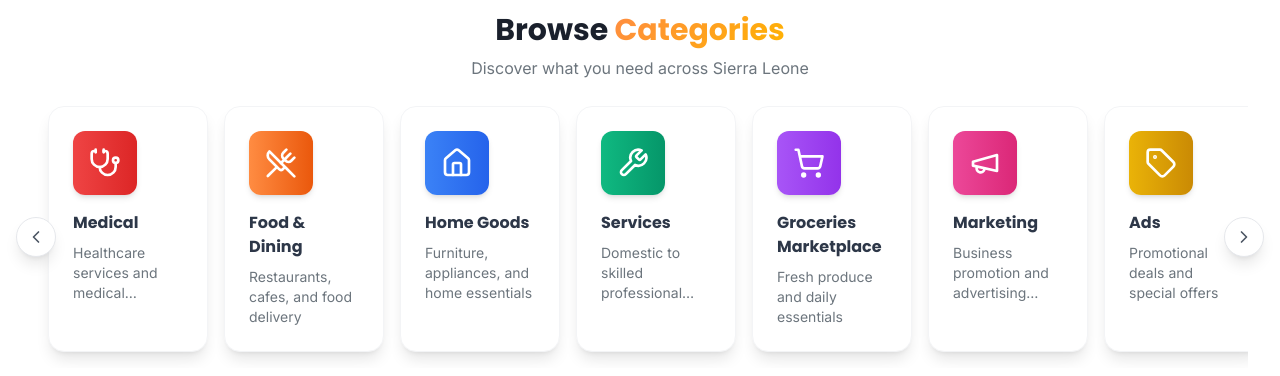
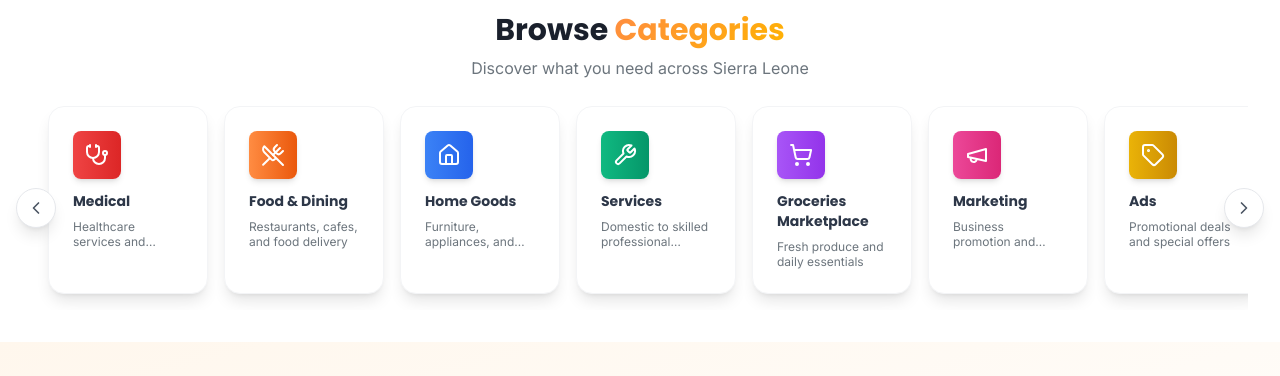
Before and after one commit to warrenshiv/gladdy2, a React (Vite) app: page / in a window 1280 px wide. Shown: the part 820-1196 px from the top of the page. Built offline with nearby package versions, Linux system fonts and the light colour scheme.

Commit message:
Reduce heights of category cards

```diff
--- a/src/components/home/ServiceCategories.tsx
+++ b/src/components/home/ServiceCategories.tsx
@@ -135,15 +135,15 @@ const ServiceCategories = () => {
                   key={index}
                   className="flex-shrink-0 w-32 sm:w-40 bg-white rounded-2xl p-4 sm:p-6 cursor-pointer group shadow-lg hover:shadow-xl transition-all duration-300 border border-gray-100"
                 >
-                  <div className={`w-12 h-12 sm:w-16 sm:h-16 bg-gradient-to-r ${category.gradient} rounded-xl flex items-center justify-center mb-3 sm:mb-4 group-hover:scale-110 transition-transform duration-300 shadow-md`}>
-                    <IconComponent className="w-6 h-6 sm:w-8 sm:h-8 text-white" />
+                  <div className={`w-10 h-10 sm:w-12 sm:h-12 bg-gradient-to-r ${category.gradient} rounded-lg flex items-center justify-center mb-2 sm:mb-3 group-hover:scale-110 transition-transform duration-300 shadow-md`}>
+                    <IconComponent className="w-5 h-5 sm:w-6 sm:h-6 text-white" />
                   </div>
 
-                  <h3 className="text-sm sm:text-base font-heading font-bold text-rich-charcoal mb-2 leading-tight">
+                  <h3 className="text-xs sm:text-sm font-heading font-bold text-rich-charcoal mb-1 sm:mb-2 leading-tight">
                     {category.title}
                   </h3>
 
-                  <p className="text-xs sm:text-sm text-medium-gray leading-relaxed line-clamp-3">
+                  <p className="text-xs text-medium-gray leading-tight line-clamp-2">
                     {category.description}
                   </p>
                 </div>
```
